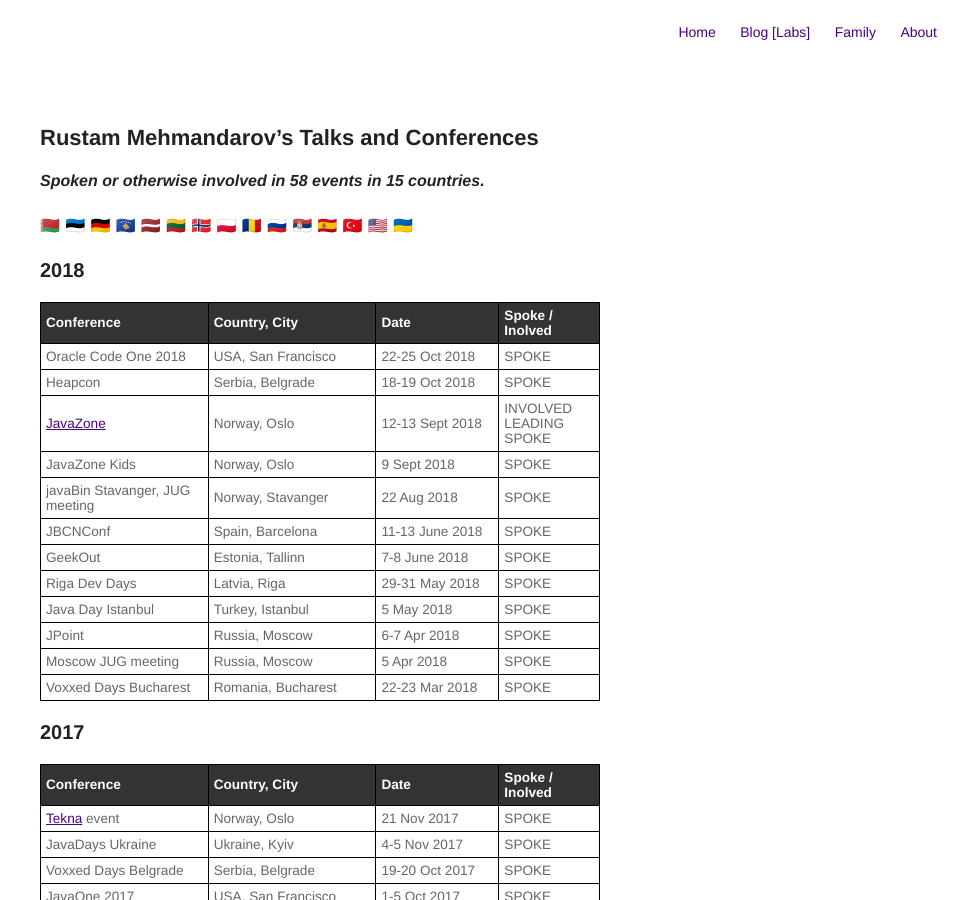
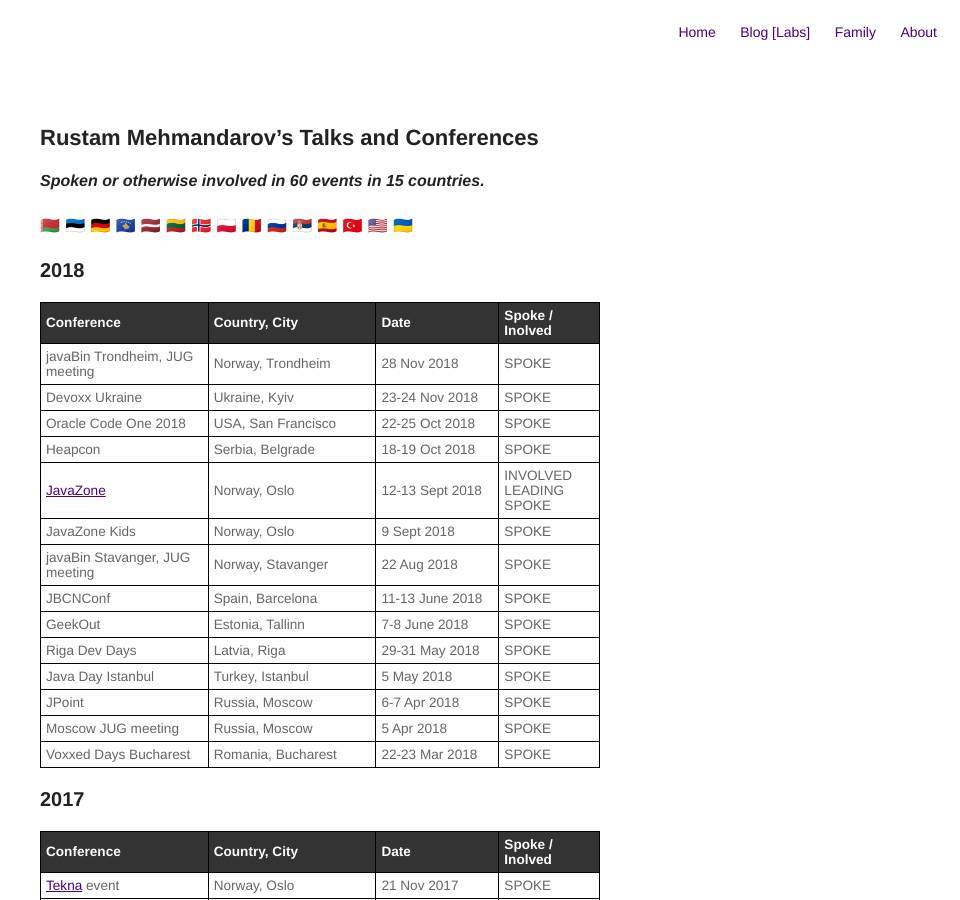
Before and after one commit to mehmandarov/mehmandarov.github.io, a Jekyll site: the page built from talks.md, in a window 1280 px wide and 900 px high. Shown: the whole window, without its empty margins (320-1280 px from the left). Built offline with Jekyll 4.4.1, drawn with Linux system fonts in a browser that asks for light colours.

Commit message:
Update talks.md

```diff
--- a/talks.md
+++ b/talks.md
@@ -5,7 +5,7 @@
 
 ## Rustam Mehmandarov's Talks and Conferences
 
-#### _Spoken or otherwise involved in 58 events in 15 countries._
+#### _Spoken or otherwise involved in 60 events in 15 countries._
 🇧🇾   🇪🇪   🇩🇪   🇽🇰   🇱🇻   🇱🇹   🇳🇴   🇵🇱   🇷🇴   🇷🇺   🇷🇸   🇪🇸   🇹🇷   🇺🇸   🇺🇦
 
 ### 2018
@@ -13,6 +13,8 @@
 |-------------------------------+-------------------+----------------+-----------------------|
 |Conference                     |Country, City      |Date            |Spoke / Inolved        |
 |:------------------------------+:------------------+:---------------+:----------------------|
+|javaBin Trondheim, JUG meeting |Norway, Trondheim  |28 Nov 2018     |SPOKE                  |
+|Devoxx Ukraine                 |Ukraine, Kyiv      |23-24 Nov 2018  |SPOKE                  |
 |Oracle Code One 2018           |USA, San Francisco |22-25 Oct 2018  |SPOKE                  |
 |Heapcon                        |Serbia, Belgrade   |18-19 Oct 2018  |SPOKE                  |
 |[JavaZone][1]                  |Norway, Oslo       |12-13 Sept 2018 |INVOLVED LEADING SPOKE |
```
